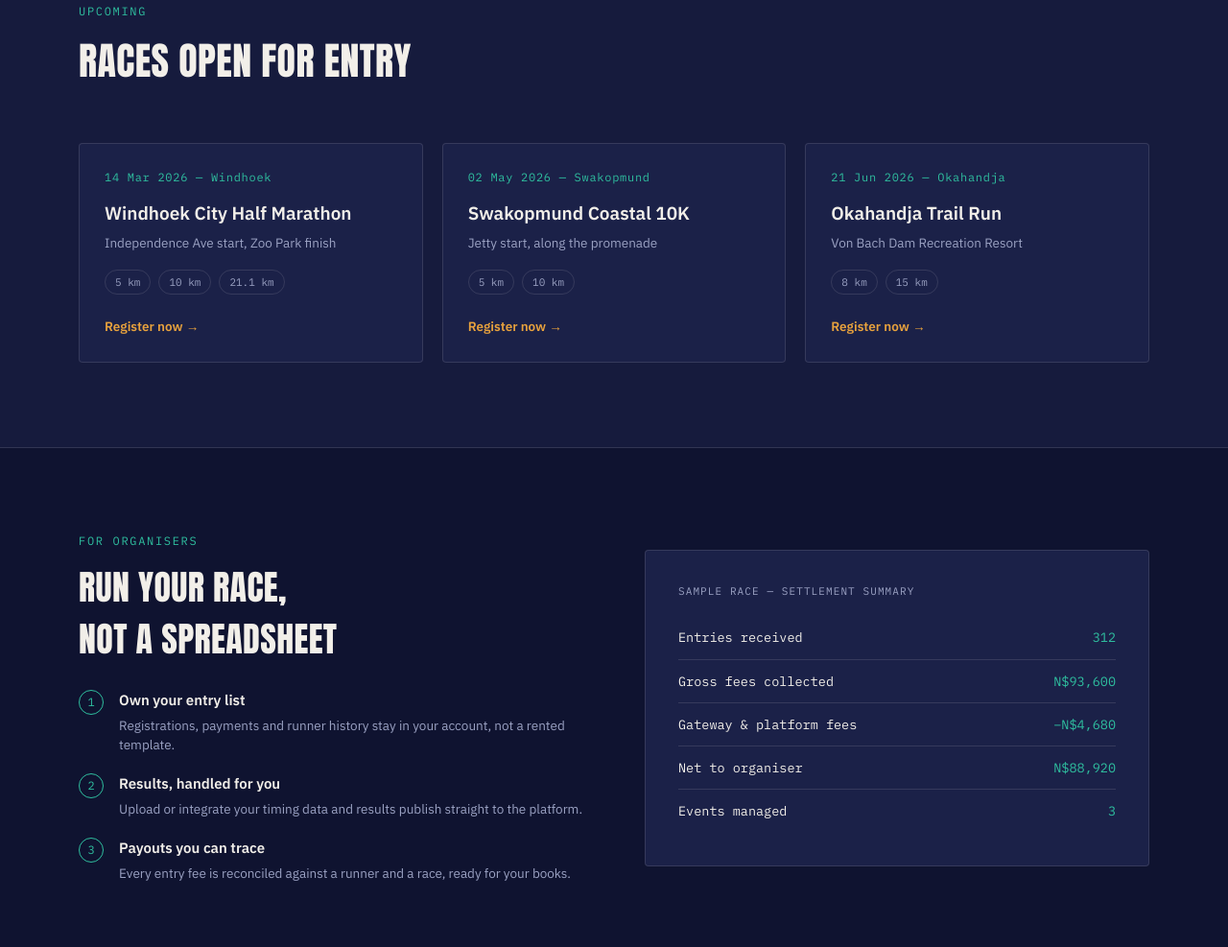
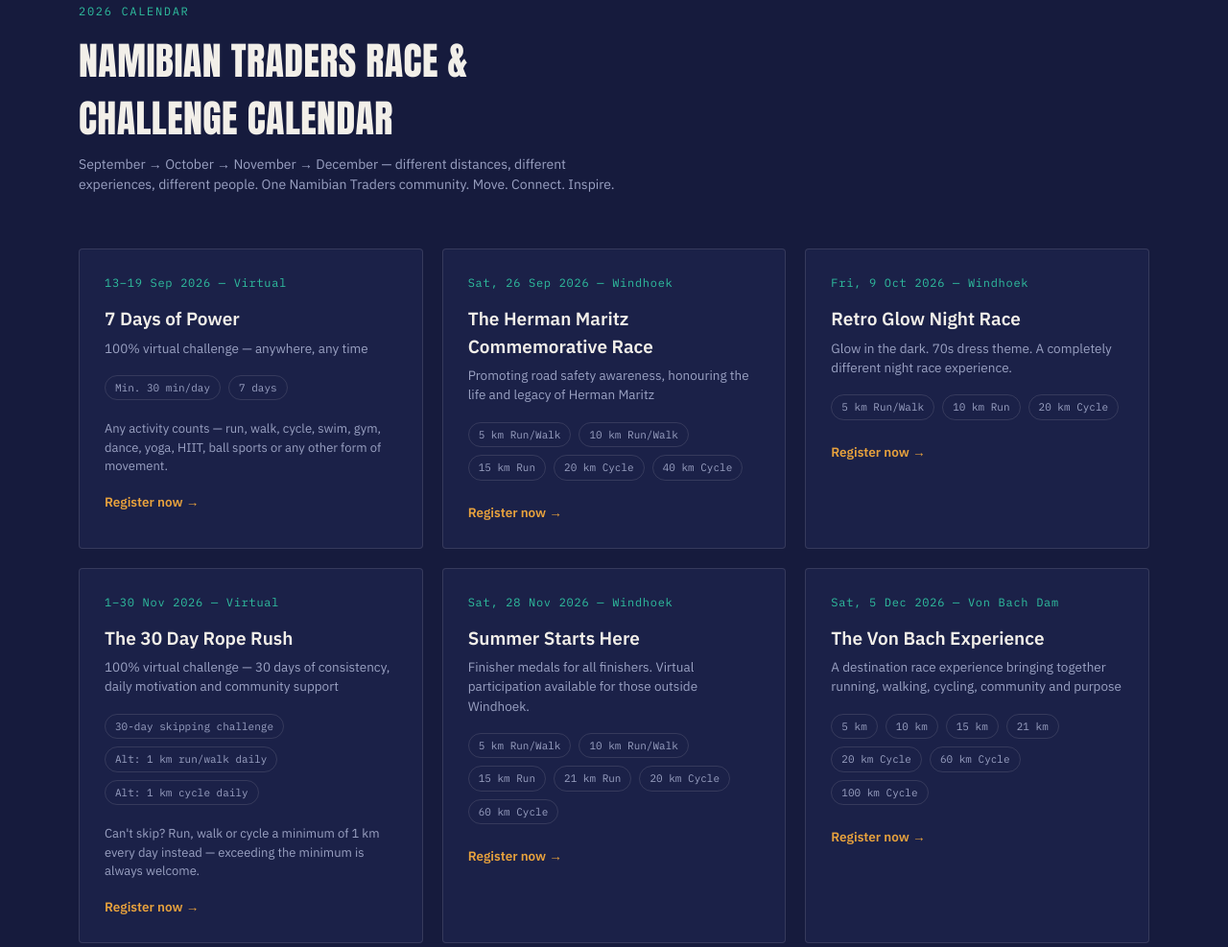
Before and after one commit to etunashangheta-jpg/Namibian-traders-website, a plain HTML site: page index.html in a window 1280 px wide. Shown: the part 4196-5183 px from the top of the page at 96% size. Drawn offline with nearby package versions, Linux system fonts and the light colour scheme.

Commit message:
update index html(3)
Updated race details and added new races for 2026.

```diff
--- a/index.html
+++ b/index.html
@@ -473,6 +473,8 @@
 }
 
   </style>
+<!-- EmailJS — sends a confirmation email to the registrant (Web3Forms free plan only notifies the site owner) -->
+<script src="https://cdn.jsdelivr.net/npm/@emailjs/browser@4/dist/email.min.js"></script>
 </head>
 <body>
 
@@ -632,30 +634,54 @@
 <section class="races-section" id="races">
   <div class="wrap">
     <div class="section-head">
-      <div class="eyebrow">Upcoming</div>
-      <h2>Races open for entry</h2>
+      <div class="eyebrow">2026 Calendar</div>
+      <h2>Namibian Traders Race &amp; Challenge Calendar</h2>
+      <p style="color:var(--text-dim); font-size:14px; margin-top:8px;">September → October → November → December — different distances, different experiences, different people. One Namibian Traders community. Move. Connect. Inspire.</p>
     </div>
     <div class="race-grid">
       <div class="race-card">
-        <div class="race-date">14 Mar 2026 — Windhoek</div>
-        <h3>Windhoek City Half Marathon</h3>
-        <div class="race-loc">Independence Ave start, Zoo Park finish</div>
-        <div class="race-dist"><span class="pill">5 km</span><span class="pill">10 km</span><span class="pill">21.1 km</span></div>
-        <a href="#" class="register-btn" data-event="Windhoek City Half Marathon">Register now →</a>
+        <div class="race-date">13–19 Sep 2026 — Virtual</div>
+        <h3>7 Days of Power</h3>
+        <div class="race-loc">100% virtual challenge — anywhere, any time</div>
+        <div class="race-dist"><span class="pill">Min. 30 min/day</span><span class="pill">7 days</span></div>
+        <p style="font-size:13px; color:var(--text-dim); margin:6px 0 14px;">Any activity counts — run, walk, cycle, swim, gym, dance, yoga, HIIT, ball sports or any other form of movement.</p>
+        <a href="#" class="register-btn" data-event="7 Days of Power">Register now →</a>
       </div>
       <div class="race-card">
-        <div class="race-date">02 May 2026 — Swakopmund</div>
-        <h3>Swakopmund Coastal 10K</h3>
-        <div class="race-loc">Jetty start, along the promenade</div>
-        <div class="race-dist"><span class="pill">5 km</span><span class="pill">10 km</span></div>
-        <a href="#" class="register-btn" data-event="Swakopmund Coastal 10K">Register now →</a>
+        <div class="race-date">Sat, 26 Sep 2026 — Windhoek</div>
+        <h3>The Herman Maritz Commemorative Race</h3>
+        <div class="race-loc">Promoting road safety awareness, honouring the life and legacy of Herman Maritz</div>
+        <div class="race-dist"><span class="pill">5 km Run/Walk</span><span class="pill">10 km Run/Walk</span><span class="pill">15 km Run</span><span class="pill">20 km Cycle</span><span class="pill">40 km Cycle</span></div>
+        <a href="#" class="register-btn" data-event="The Herman Maritz Commemorative Race">Register now →</a>
       </div>
       <div class="race-card">
-        <div class="race-date">21 Jun 2026 — Okahandja</div>
-        <h3>Okahandja Trail Run</h3>
-        <div class="race-loc">Von Bach Dam Recreation Resort</div>
-        <div class="race-dist"><span class="pill">8 km</span><span class="pill">15 km</span></div>
-        <a href="#" class="register-btn" data-event="Okahandja Trail Run">Register now →</a>
+        <div class="race-date">Fri, 9 Oct 2026 — Windhoek</div>
+        <h3>Retro Glow Night Race</h3>
+        <div class="race-loc">Glow in the dark. 70s dress theme. A completely different night race experience.</div>
+        <div class="race-dist"><span class="pill">5 km Run/Walk</span><span class="pill">10 km Run</span><span class="pill">20 km Cycle</span></div>
+        <a href="#" class="register-btn" data-event="Retro Glow Night Race">Register now →</a>
+      </div>
+      <div class="race-card">
+        <div class="race-date">1–30 Nov 2026 — Virtual</div>
+        <h3>The 30 Day Rope Rush</h3>
+        <div class="race-loc">100% virtual challenge — 30 days of consistency, daily motivation and community support</div>
+        <div class="race-dist"><span class="pill">30-day skipping challenge</span><span class="pill">Alt: 1 km run/walk daily</span><span class="pill">Alt: 1 km cycle daily</span></div>
+        <p style="font-size:13px; color:var(--text-dim); margin:6px 0 14px;">Can't skip? Run, walk or cycle a minimum of 1 km every day instead — exceeding the minimum is always welcome.</p>
+        <a href="#" class="register-btn" data-event="The 30 Day Rope Rush">Register now →</a>
+      </div>
+      <div class="race-card">
+        <div class="race-date">Sat, 28 Nov 2026 — Windhoek</div>
+        <h3>Summer Starts Here</h3>
+        <div class="race-loc">Finisher medals for all finishers. Virtual participation available for those outside Windhoek.</div>
+        <div class="race-dist"><span class="pill">5 km Run/Walk</span><span class="pill">10 km Run/Walk</span><span class="pill">15 km Run</span><span class="pill">21 km Run</span><span class="pill">20 km Cycle</span><span class="pill">60 km Cycle</span></div>
+        <a href="#" class="register-btn" data-event="Summer Starts Here">Register now →</a>
+      </div>
+      <div class="race-card">
+        <div class="race-date">Sat, 5 Dec 2026 — Von Bach Dam</div>
+        <h3>The Von Bach Experience</h3>
+        <div class="race-loc">A destination race experience bringing together running, walking, cycling, community and purpose</div>
+        <div class="race-dist"><span class="pill">5 km</span><span class="pill">10 km</span><span class="pill">15 km</span><span class="pill">21 km</span><span class="pill">20 km Cycle</span><span class="pill">60 km Cycle</span><span class="pill">100 km Cycle</span></div>
+        <a href="#" class="register-btn" data-event="The Von Bach Experience">Register now →</a>
       </div>
     </div>
   </div>
@@ -813,7 +839,7 @@
       <button id="modal-close" aria-label="Close" style="background:none;border:0;color:var(--text);font-size:20px;cursor:pointer;">✕</button>
     </div>
 
-    <p class="note">We'll email your details to our team and follow up with payment instructions.</p>
+    <p class="note">You'll receive a confirmation email, and our team will follow up with payment instructions.</p>
 
     <form id="reg-form" action="https://api.web3forms.com/submit" method="POST">
       <!-- Web3Forms access key -->
@@ -855,6 +881,24 @@
   // ---------- Registration + mobile navigation ----------
   (function(){
     'use strict';
+
+    // ===== EmailJS config — replace with your own EmailJS account details =====
+    // 1. Create a free account at https://www.emailjs.com (200 emails/month free)
+    // 2. Add an Email Service (e.g. connect your Gmail) -> copy the Service ID below
+    // 3. Create a Template addressed to {{to_email}} (the runner) with a confirmation
+    //    message, using {{runner_name}}, {{event_name}}, {{distance}} as variables
+    //    -> copy the Template ID below
+    // 4. Account > General > copy your Public Key below
+    var EMAILJS_PUBLIC_KEY  = '0Q-dyZ5PDWeGLADpg';
+    var EMAILJS_SERVICE_ID  = 'service_aw4ghrq';
+    var EMAILJS_TEMPLATE_ID = 'template_gtmanpx';
+    var emailjsReady = false;
+    try {
+      if (window.emailjs && EMAILJS_PUBLIC_KEY.indexOf('YOUR_') !== 0) {
+        emailjs.init({ publicKey: EMAILJS_PUBLIC_KEY });
+        emailjsReady = true;
+      }
+    } catch (err) { /* EmailJS not configured yet */ }
 
     var backdrop = document.getElementById('modal-backdrop');
     var closeBtn = document.getElementById('modal-close');
@@ -937,6 +981,23 @@
 
           if (data.success) {
             regResult.textContent = 'Registration received. A confirmation email will follow shortly.';
+
+            // Send a confirmation email to the runner (in addition to the
+            // admin notification Web3Forms already sent above)
+            if (emailjsReady) {
+              var runnerEmail = document.getElementById('runner-email');
+              var runnerName = document.getElementById('runner-name');
+              var runnerDistance = document.getElementById('runner-distance');
+              emailjs.send(EMAILJS_SERVICE_ID, EMAILJS_TEMPLATE_ID, {
+                to_email: runnerEmail ? runnerEmail.value : '',
+                runner_name: runnerName ? runnerName.value : '',
+                event_name: eventInput ? eventInput.value : '',
+                distance: runnerDistance ? runnerDistance.value : ''
+              }).catch(function(err){
+                console.warn('Confirmation email failed to send:', err);
+              });
+            }
+
             setTimeout(closeModal, 1800);
           } else {
             regResult.textContent = 'Something went wrong. Please try again or email us directly.';
```
